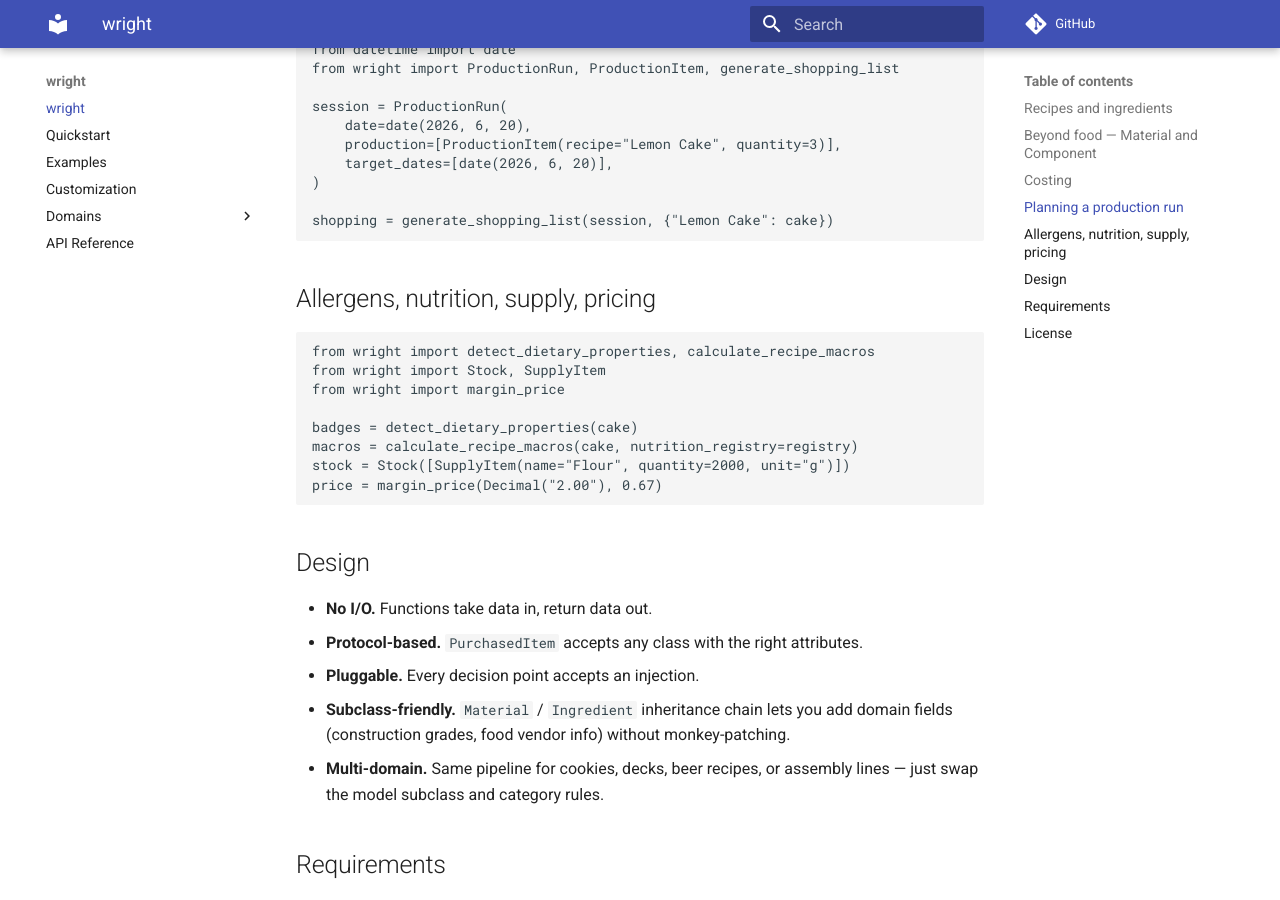
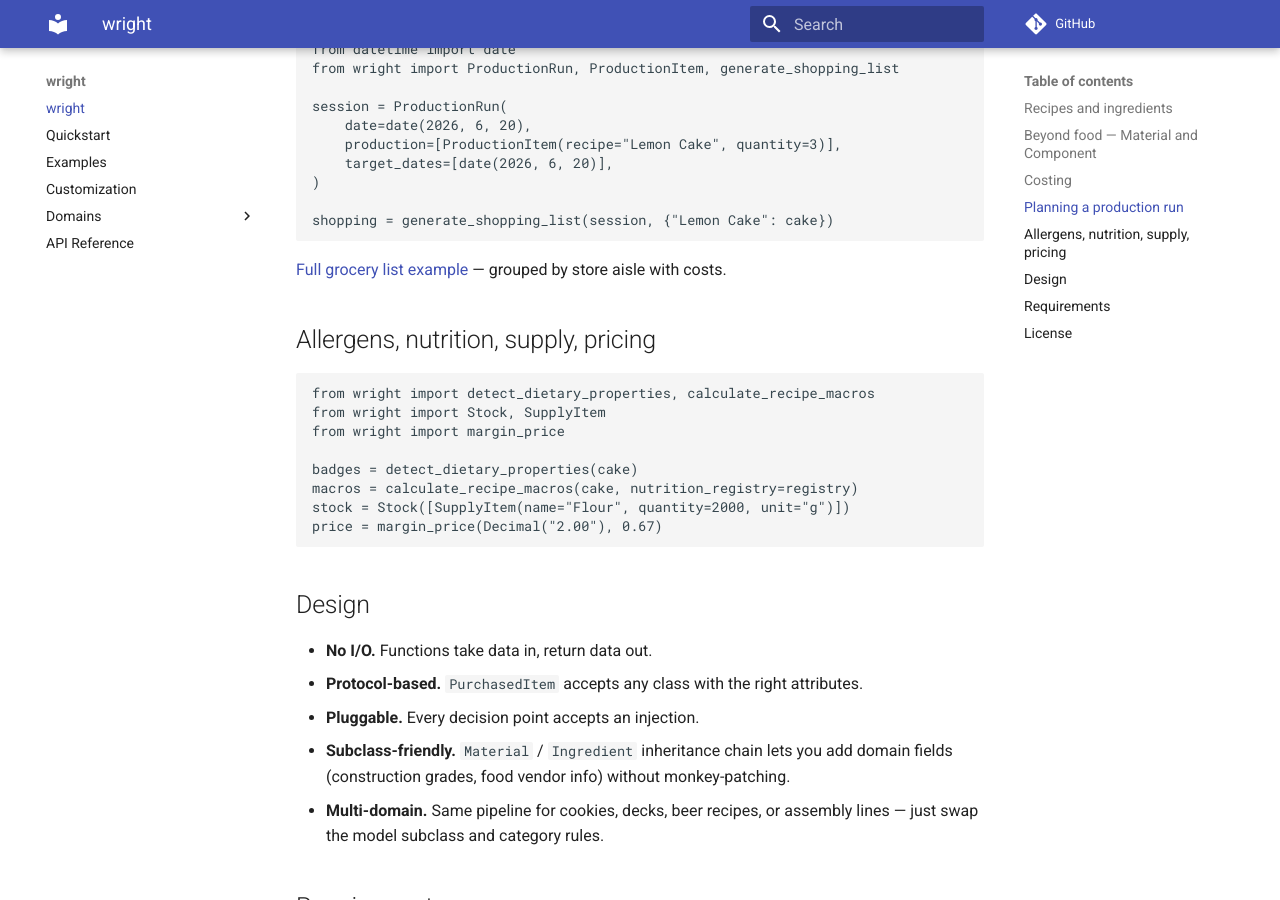
Before and after one commit to 3pm-baking/wright, an MkDocs documentation site: the page built from docs/index.md, in a window 1280 px wide and 900 px high, scrolled down 1818 px. Built offline with MkDocs 1.6.1 and Material for MkDocs 9.7.7, drawn with Linux system fonts in a browser that asks for light colours; comment, search, counter and statistics services are not loaded.

Commit message:
docs: link grocery list example from index page

````diff
--- a/docs/index.md
+++ b/docs/index.md
@@ -88,6 +88,9 @@ session = ProductionRun(
 shopping = generate_shopping_list(session, {"Lemon Cake": cake})
 ```
 
+[Full grocery list example](https://github.com/3pm-baking/wright/blob/9f4b0d1/examples/grocery_list.py)
+— grouped by store aisle with costs.
+
 ## Allergens, nutrition, supply, pricing
 
 ```python
````
